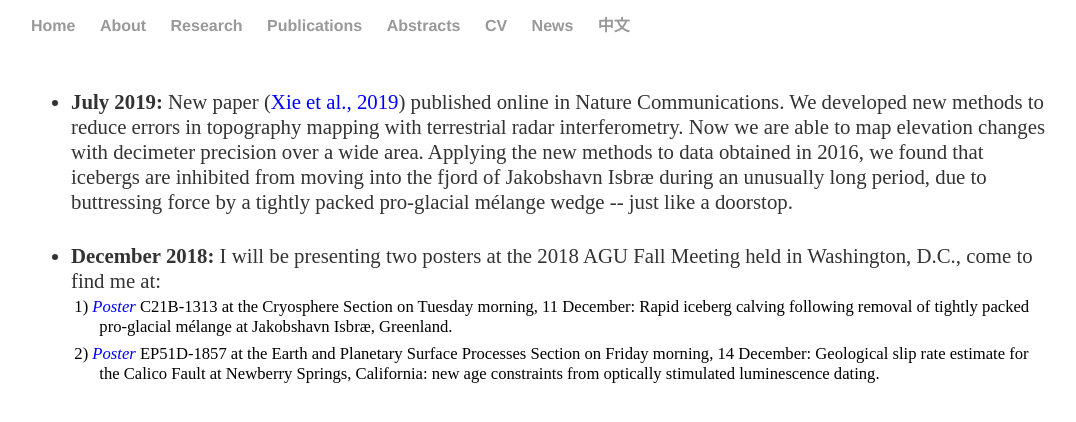
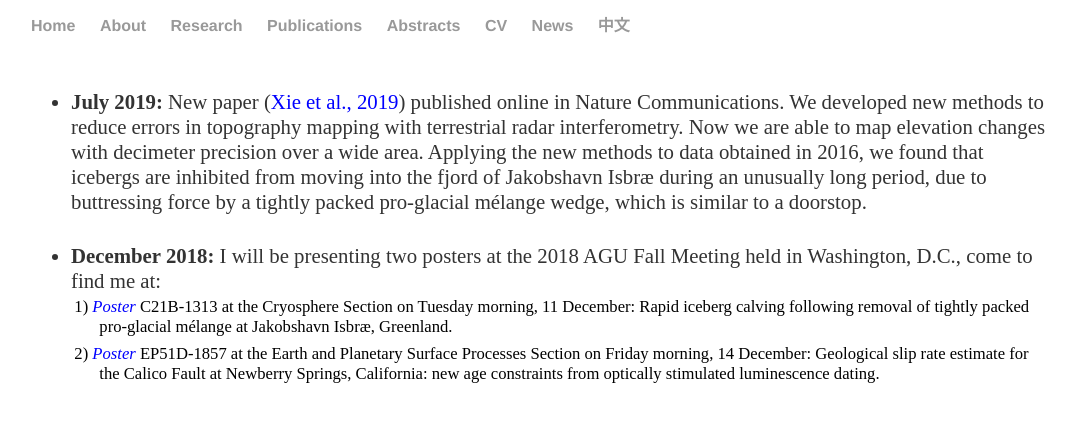
Before and after one commit to suruixie/suruixie.github.io, a Jekyll site: the page built from news/index.html, in a window 1280 px wide. Shown: the top 422 px of the page, without its empty margins (97-1173 px from the left). Built offline with Jekyll 4.4.1, drawn with Linux system fonts in a browser that asks for light colours.

Commit message:
Update index.html

```diff
--- a/news/index.html
+++ b/news/index.html
@@ -8,7 +8,7 @@ title: Surui's updates
 	<li style="line-height:120%; font-size:1.0em;"><strong>July 2019:</strong> New paper (<a href="https://doi.org/10.1038/s41467-019-10908-4" style="color:#0000FF;">Xie et al., 2019</a>) published online in Nature Communications.
 		    We developed new methods to reduce errors in topography mapping with terrestrial radar interferometry.
 		    Now we are able to map elevation changes with decimeter precision over a wide area.
-		    Applying the new methods to data obtained in 2016, we found that icebergs are inhibited from moving into the fjord of Jakobshavn Isbræ during an unusually long period, due to buttressing force by a tightly packed pro-glacial mélange wedge -- just like a doorstop.
+		    Applying the new methods to data obtained in 2016, we found that icebergs are inhibited from moving into the fjord of Jakobshavn Isbræ during an unusually long period, due to buttressing force by a tightly packed pro-glacial mélange wedge, which is similar to a doorstop.
 		</p>
 	        <br style="line-height:1.5em">
 	<li style="line-height:120%; font-size:1.0em;"><strong>December 2018:</strong> I will be presenting two posters at the 2018 AGU Fall Meeting held in Washington, D.C., come to find me at:
```
